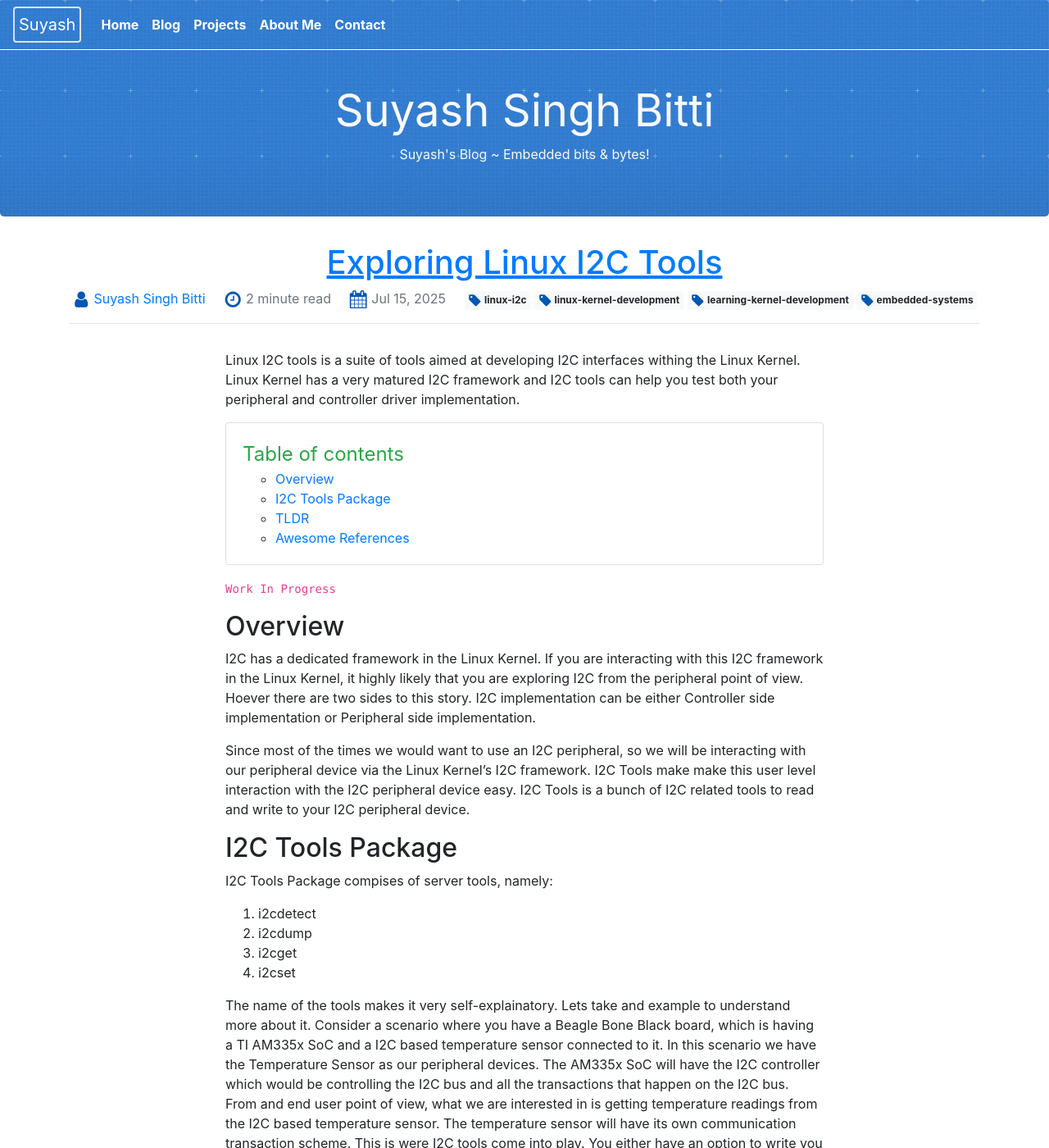
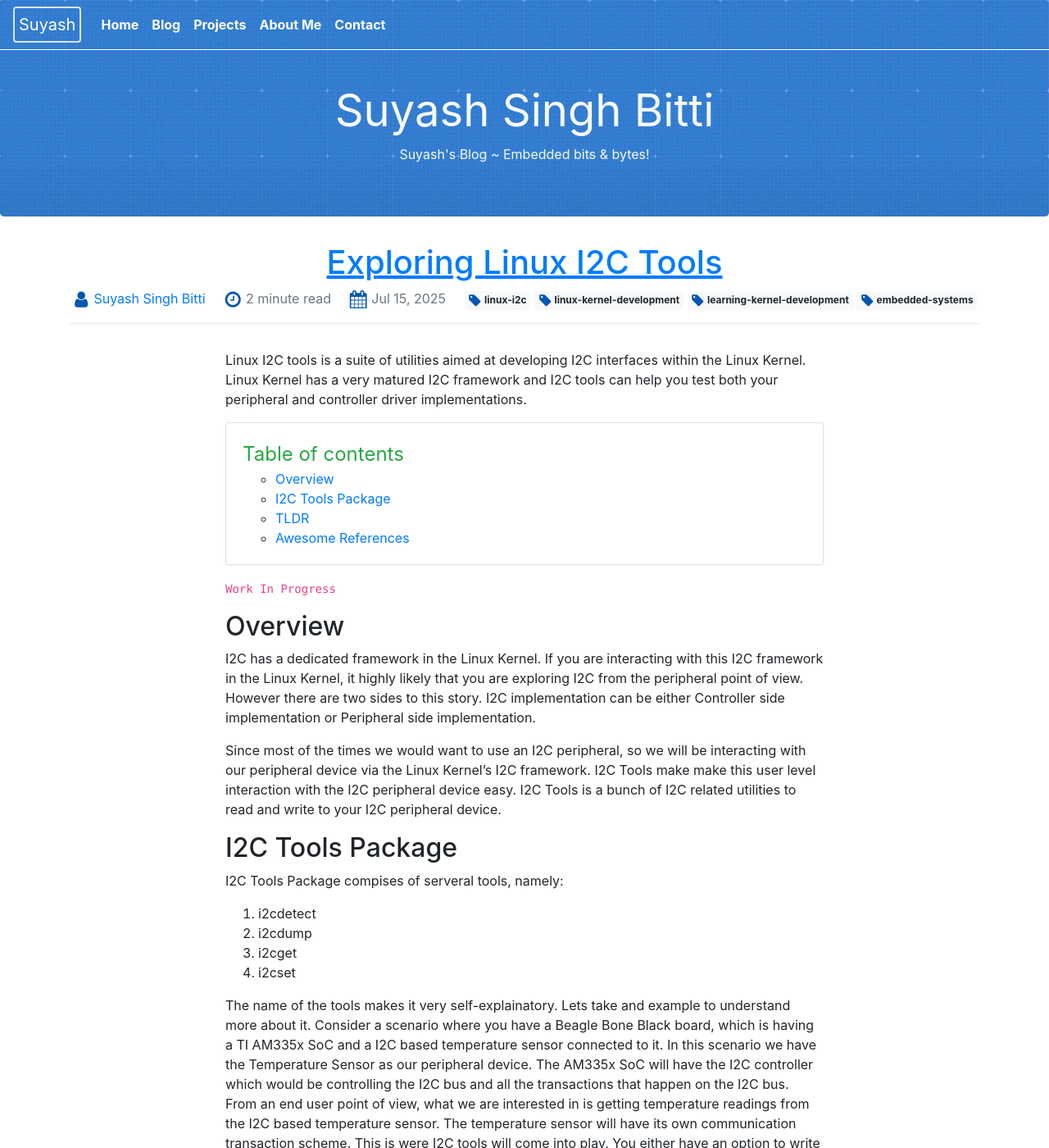
Before and after one commit to suyashsingh/suyashsingh.github.io, a Jekyll site: the page built from _posts/2025-7-15-linux-i2c-tools.md, in a window 1280 px wide and 1400 px high. Shown: the whole window at 82% size. Built offline with Jekyll 4.4.1, drawn with Linux system fonts in a browser that asks for light colours; some of the changed text lies outside the part shown.

Commit message:
corrected typo: linux-i2c-tools post

```diff
--- a/_posts/2025-7-15-linux-i2c-tools.md
+++ b/_posts/2025-7-15-linux-i2c-tools.md
@@ -7,20 +7,20 @@ has_code: true
 tag: [linux-i2c, linux-kernel-development, learning-kernel-development, embedded-systems]
 description: Exploring Linux I2C Tools
 post_intro: |
-    Linux I2C tools is a suite of tools aimed at developing I2C interfaces withing the Linux Kernel. Linux Kernel has a very matured I2C framework and I2C tools can help you test both your peripheral and controller driver implementation.
+    Linux I2C tools is a suite of utilities aimed at developing I2C interfaces within the Linux Kernel. Linux Kernel has a very matured I2C framework and I2C tools can help you test both your peripheral and controller driver implementations.
 
 ---
 
 `Work In Progress`
 
 ## Overview
-I2C has a dedicated framework in the Linux Kernel. If you are interacting with this I2C framework in the Linux Kernel, it highly likely that you are exploring I2C from the peripheral point of view. Hoever there are two sides to this story. I2C implementation can be either Controller side implementation or Peripheral side implementation.
+I2C has a dedicated framework in the Linux Kernel. If you are interacting with this I2C framework in the Linux Kernel, it highly likely that you are exploring I2C from the peripheral point of view. However there are two sides to this story. I2C implementation can be either Controller side implementation or Peripheral side implementation.
 
 Since most of the times we would want to use an I2C peripheral, so we will be interacting with our peripheral device via the Linux Kernel's I2C framework. I2C Tools make
-make this user level interaction with the I2C peripheral device easy. I2C Tools is a bunch of I2C related tools to read and write to your I2C peripheral device.
+make this user level interaction with the I2C peripheral device easy. I2C Tools is a bunch of I2C related utilities to read and write to your I2C peripheral device.
 
 ## I2C Tools Package
-I2C Tools Package compises of server tools, namely:
+I2C Tools Package compises of serveral tools, namely:
 1. i2cdetect
 2. i2cdump
 3. i2cget
@@ -28,7 +28,7 @@ I2C Tools Package compises of server tools, namely:
 
 The name of the tools makes it very self-explainatory. Lets take and example to understand more about it.
 Consider a scenario where you have a Beagle Bone Black board, which is having a TI AM335x SoC and a I2C based temperature sensor connected to it.
-In this scenario we have the Temperature Sensor as our peripheral devices. The AM335x SoC will have the I2C controller which would be controlling the I2C bus and all the transactions that happen on the I2C bus. From and end user point of view, what we are interested in is getting temperature readings from the I2C based temperature sensor. The temperature sensor will have its own communication transaction scheme. This is were I2C tools come into play. You either have an option to write you own peripheral driver, or interact with the temperature sensor vis  tools in the I2C Tools package. Particularly we would be using i2cget adn i2cset utilities of the package to interact with the peripheral device.
+In this scenario we have the Temperature Sensor as our peripheral device. The AM335x SoC will have the I2C controller which would be controlling the I2C bus and all the transactions that happen on the I2C bus. From an end user point of view, what we are interested in is getting temperature readings from the I2C based temperature sensor. The temperature sensor will have its own communication transaction scheme. This is were I2C tools will come into play. You either have an option to write you own peripheral driver, or interact with the temperature sensor vis  tools in the I2C Tools package. Particularly we would be using i2cget and i2cset utilities of the package to interact with the peripheral device.
 
 To summarise I2C Tools lets us interact with I2C peripherals on the command line, without writing any code. Do note that like any other tool for linux I2C Tools is a development tool or a development package, and not something you use in production. Once you have verified the desired functionality with I2C Tools you do need to write code for the peripheral. I2C Tools is just for intial development or debugguing.
 
```
